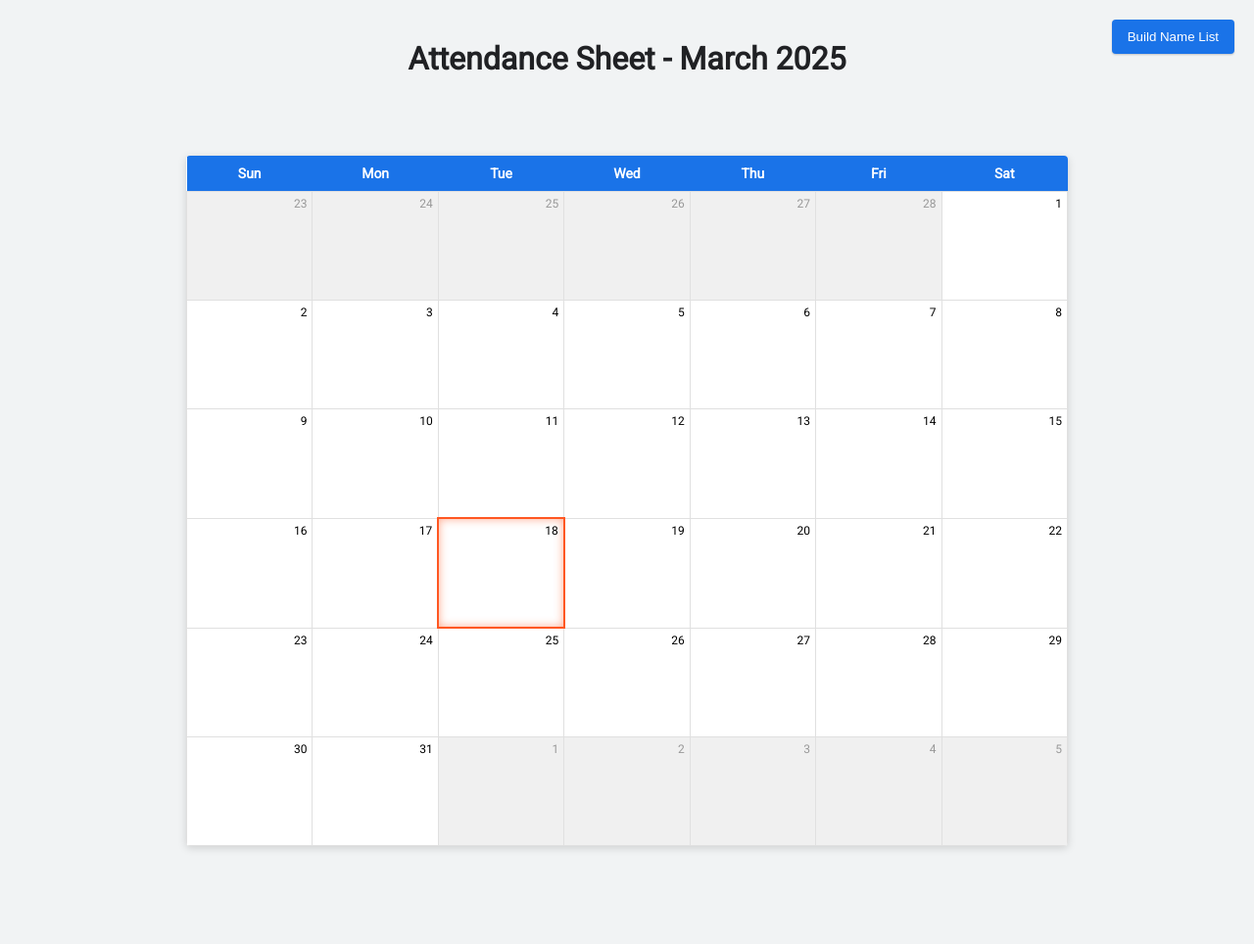
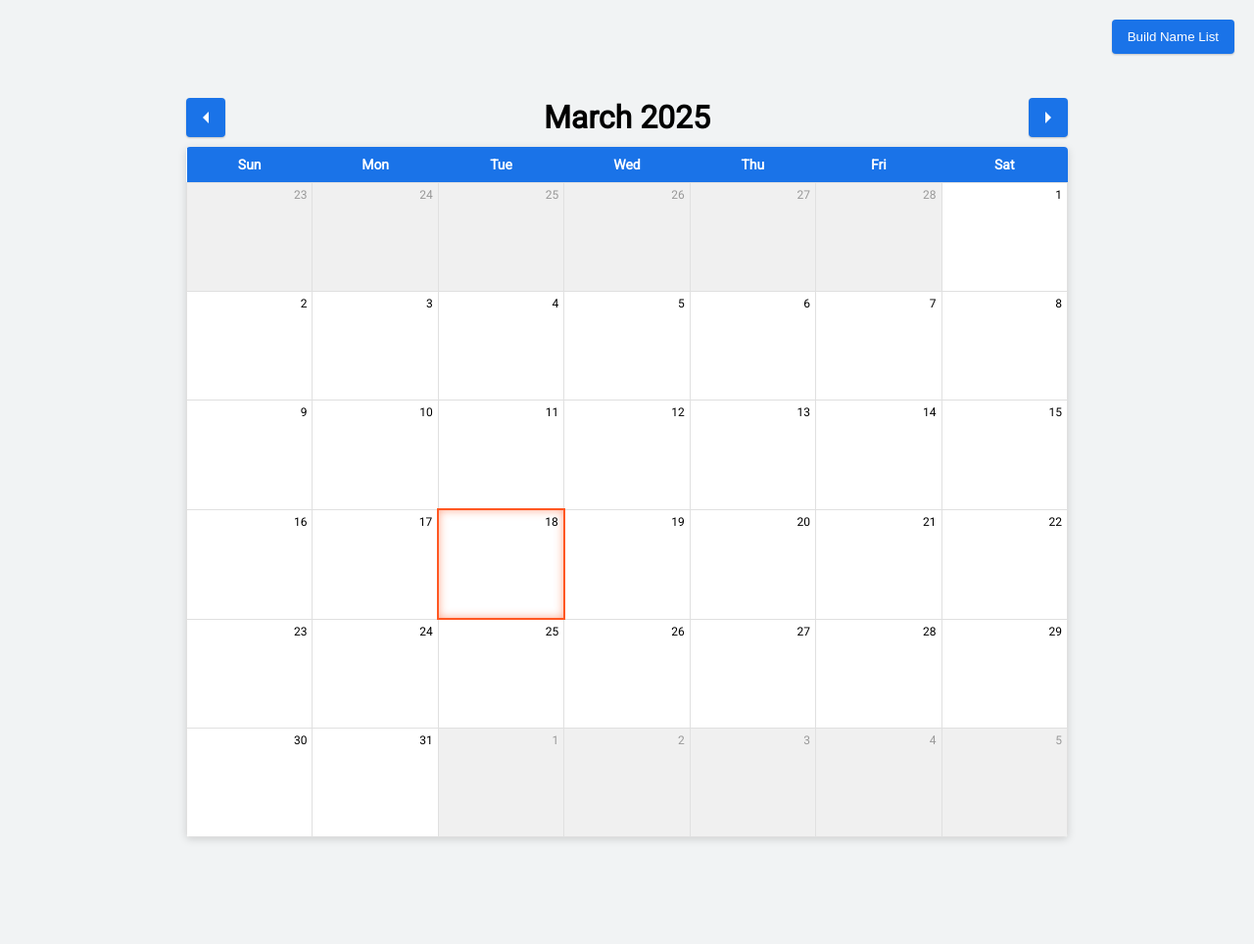
Before and after one commit to lmj8133/sign_in, a Flask app: page / in a window 1280 px wide. Shown: the whole page at 98% size. After the commit the page ends 859 px from the top, so only its background shows below. Run offline with Flask 3, Linux system fonts and the light colour scheme; some libraries are stand-ins or nearby versions.

Commit message:
:art: Add Monthly Jump By Left/Right Arrows

```diff
--- a/templates/index.html
+++ b/templates/index.html
@@ -3,7 +3,7 @@
 <head>
   <meta charset="UTF-8">
   <title>Attendance Sheet - Calendar</title>
-  <!-- Google Fonts (Roboto) for a modern look -->
+  <!-- Google Fonts (Roboto) -->
   <link href="https://fonts.googleapis.com/css2?family=Roboto&display=swap" rel="stylesheet">
   <style>
     body {
@@ -12,12 +12,70 @@
       margin: 0;
       padding: 20px;
     }
-    h1 {
-      text-align: center;
-      color: #202124;
-      margin-bottom: 20px;
+
+    /*
+      Outer container: .calendar-wrapper
+      - Controls the overall calendar area (navigation + table)
+      - Sets max width and centers it
+    */
+    .calendar-wrapper {
+      width: 100%;
+      max-width: 900px;
+      margin: 80px auto; /* originally the calendar table margin, now unified here */
     }
-    /* Build Name List button style (fixed top-right) */
+
+    /*
+      Month navigation bar (#monthNavigation)
+      - Placed inside .calendar-wrapper
+      - justify-content: space-between to position left arrow, title, right arrow
+    */
+    #monthNavigation {
+      display: flex;
+      align-items: center;
+      justify-content: space-between;
+      margin-bottom: 10px; /* spacing between navigation bar and calendar table */
+    }
+
+    /* Common arrow button style */
+    .arrow-button {
+      width: 40px;
+      height: 40px;
+      background-color: #1a73e8;
+      border: none;
+      border-radius: 4px;
+      cursor: pointer;
+      box-shadow: 0 1px 2px rgba(0,0,0,0.2);
+      display: flex;
+      align-items: center;
+      justify-content: center;
+    }
+    .arrow-button:hover {
+      background-color: #1558b0;
+    }
+
+    /* Left arrow (using CSS border trick) */
+    .arrow-button.left::before {
+      content: "";
+      display: inline-block;
+      width: 0;
+      height: 0;
+      border-top: 6px solid transparent;
+      border-bottom: 6px solid transparent;
+      border-left: 6px solid #fff; /* arrow pointing left */
+    }
+
+    /* Right arrow */
+    .arrow-button.right::before {
+      content: "";
+      display: inline-block;
+      width: 0;
+      height: 0;
+      border-top: 6px solid transparent;
+      border-bottom: 6px solid transparent;
+      border-right: 6px solid #fff; /* arrow pointing right */
+    }
+
+    /* Fixed "Build Name List" button at top-right */
     #buildNameListButton {
       position: fixed;
       top: 20px;
@@ -34,11 +92,10 @@
     #buildNameListButton:hover {
       background-color: #1558b0;
     }
-    /* Calendar table styling */
+
+    /* Calendar table style */
     table {
       width: 100%;
-      max-width: 900px;
-      margin: 80px auto;
       background: white;
       border-collapse: collapse;
       box-shadow: 0 2px 8px rgba(0,0,0,0.15);
@@ -59,7 +116,7 @@
       padding: 5px;
       border: 1px solid #e0e0e0;
     }
-    /* Dates outside the current month: background color set to #f0f0f0 */
+    /* Dates not in the current month */
     td.prev-month, td.next-month {
       background-color: #f0f0f0;
       color: #999;
@@ -92,7 +149,8 @@
       border: 2px solid #FF5722;
       box-shadow: inset 0 0 10px rgba(255,87,34,0.5);
     }
-    /* Modal styling */
+
+    /* Modal styles */
     .modal {
       display: none;
       position: fixed;
@@ -148,7 +206,6 @@
     ul li:hover {
       background: #e8eaed;
     }
-    /* Arrange labels and fields side by side */
     .field-row {
       display: flex;
       align-items: center;
@@ -168,14 +225,28 @@
   <script src="https://cdn.socket.io/4.0.1/socket.io.min.js"></script>
 </head>
 <body>
-  <h1 id="calendarTitle">Attendance Sheet - Calendar</h1>
+  <!-- Outer container for the calendar -->
+  <div class="calendar-wrapper">
+    <!-- Month navigation bar -->
+    <div id="monthNavigation">
+      <!-- According to your fix: prevMonthButton uses the right arrow -->
+      <button id="prevMonthButton" class="arrow-button right"></button>
+      <!-- Calendar title -->
+      <h1 id="calendarTitle" style="margin: 0;">Attendance Sheet - Calendar</h1>
+      <!-- nextMonthButton uses the left arrow -->
+      <button id="nextMonthButton" class="arrow-button left"></button>
+    </div>
+
+    <!-- Calendar table -->
+    <table id="calendar">
+      <!-- Dynamically generated -->
+    </table>
+  </div>
+
+  <!-- Fixed button at top-right for building name list -->
   <button id="buildNameListButton">Build Name List</button>
 
-  <table id="calendar">
-    <!-- Calendar will be generated dynamically -->
-  </table>
-
-  <!-- Modal for building the name list -->
+  <!-- Modal: Build name list -->
   <div id="nameListModal" class="modal">
     <div class="modal-content">
       <p>Enter a name to add to the list:</p>
@@ -198,7 +269,7 @@
     </div>
   </div>
 
-  <!-- Modal for check-in selection -->
+  <!-- Modal: Check-in selection -->
   <div id="checkinModal" class="modal">
     <div class="modal-content">
       <p>Select a name to check in for this day:</p>
@@ -222,7 +293,7 @@
     </div>
   </div>
 
-  <!-- Modal for editing a check-in record (for remark editing) -->
+  <!-- Modal: Edit check-in record -->
   <div id="editRecordModal" class="modal">
     <div class="modal-content">
       <p>Edit Check-in Record</p>
@@ -242,7 +313,7 @@
     </div>
   </div>
 
-  <!-- Modal for removing a check-in record (for checkin state only) -->
+  <!-- Modal: Remove check-in record -->
   <div id="removeRecordModal" class="modal">
     <div class="modal-content">
       <p id="removeRecordModalTitle">Remove Record</p>
@@ -254,7 +325,7 @@
   </div>
 
   <script>
-    // Helper: get cumulative added hours for a given user
+    // Helper: get total added hours for a given user
     function getUserAddedHours(name) {
       let user = nameList.find(u => u.name === name);
       return user ? user.added_hours : 0;
@@ -288,7 +359,7 @@
     let checkinData = {};
     let editTarget = null;
 
-    // CheckinRecord class: stores name, day, remark, status, hours, and checkbox status
+    // CheckinRecord class: stores name, day, remark, status, hours, and checkbox
     class CheckinRecord {
       static colorMapping = {};
       constructor(name, day, remark = "", status = null, hours = null, checkbox = 0) {
@@ -387,7 +458,7 @@
       socket.emit("message", { action: "update_names", names: nameList });
     }
 
-    // Global variables for calendar based on baseDate
+    // Global variables
     let baseDate;
     let currentYear = (new Date()).getFullYear();
     let currentMonth = (new Date()).getMonth();
@@ -399,7 +470,6 @@
       baseDate = new Date(firstOfMonth);
       baseDate.setDate(firstOfMonth.getDate() - firstOfMonth.getDay());
     }
-
     initBaseDate();
 
     // Helper: format a date as YYYY-MM-DD
@@ -410,7 +480,7 @@
       return `${year}-${month}-${day}`;
     }
 
-    // Helper: check if a date is today
+    // Check if a date is today
     function isToday(date) {
       const today = new Date();
       return date.getFullYear() === today.getFullYear() &&
@@ -418,11 +488,11 @@
              date.getDate() === today.getDate();
     }
 
-    // Generate calendar based on baseDate (42 days, 6 weeks view)
+    // Generate a 42-day (6-week) calendar based on baseDate
     function generateCalendar() {
       let calendarHTML = "<tr><th>Sun</th><th>Mon</th><th>Tue</th><th>Wed</th><th>Thu</th><th>Fri</th><th>Sat</th></tr>";
 
-      // Determine the main month from the middle of the grid (day 22)
+      // Use the 22nd day in the grid to determine the main month
       let middleDate = new Date(baseDate);
       middleDate.setDate(baseDate.getDate() + 21);
       currentYear = middleDate.getFullYear();
@@ -451,7 +521,7 @@
         }
 
         let dateKey = formatDateKey(cellDate);
-        // Only assign data-day for current-month cells to enable check-in
+        // Only set data-day for current-month cells
         let dataDay = (cellClass.includes("current-month")) ? cellDate.getDate() : "";
 
         calendarHTML += `<td class="${cellClass}" data-date="${dateKey}" data-day="${dataDay}">
@@ -475,7 +545,7 @@
     function updateCalendarTitle(year, month) {
       const monthNames = ["January", "February", "March", "April", "May", "June",
                           "July", "August", "September", "October", "November", "December"];
-      document.getElementById("calendarTitle").innerText = `Attendance Sheet - ${monthNames[month]} ${year}`;
+      document.getElementById("calendarTitle").innerText = `${monthNames[month]} ${year}`;
     }
 
     function updateCalendarCellEvents() {
@@ -517,7 +587,6 @@
                 // Open remove record modal
                 let removeModal = document.getElementById("removeRecordModal");
                 removeModal.querySelector("p").innerText = "Remove Record - " + personName + " (" + tuition + ")";
-                // Confirm removal
                 document.getElementById("confirmRemoveRecord").onclick = () => {
                   let dayVal = this.getAttribute("data-day");
                   socket.emit("message", {
@@ -529,13 +598,12 @@
                   });
                   removeModal.style.display = "none";
                 };
-                // Cancel removal
                 document.getElementById("cancelRemoveRecord").onclick = () => {
                   removeModal.style.display = "none";
                 };
                 removeModal.style.display = "block";
               } else {
-                // Open edit record modal for remark editing
+                // Open edit record modal
                 let editModal = document.getElementById("editRecordModal");
                 editTarget = this;
                 editModal.querySelector("p").innerText = "Edit Check-in Record - " + personName + " (" + tuition + ")";
@@ -551,17 +619,15 @@
       });
     }
 
-    // Initialize calendar
+    // Initialize the calendar
     generateCalendar();
 
-    // Add wheel event listener to calendar for week-based scrolling
+    // Add wheel event to the calendar (scroll by week)
     document.getElementById("calendar").addEventListener("wheel", function(e) {
       e.preventDefault();
       if (e.deltaY > 0) {
-        // Scroll down: next week
         baseDate.setDate(baseDate.getDate() + 7);
       } else {
-        // Scroll up: previous week
         baseDate.setDate(baseDate.getDate() - 7);
       }
       generateCalendar();
@@ -577,7 +643,7 @@
         li.innerText = `${user.name} - ${user.added_hours} hrs`;
         li.style.backgroundColor = CheckinRecord.colorMapping[user.name] || "#ffffff";
         li.addEventListener("click", function() {
-          if (confirm("Do you want to delete " + user.name + " from the list?")) {
+          if (confirm(`Do you want to delete ${user.name} from the list?`)) {
             nameList = nameList.filter(u => u.name !== user.name);
             delete CheckinRecord.colorMapping[user.name];
             updateNameListDisplay();
@@ -727,6 +793,20 @@
       document.getElementById("confirmEditCheckin").style.display = "inline-block";
       editTarget = null;
     });
+
+    // Arrow buttons: switch month
+    document.getElementById("prevMonthButton").addEventListener("click", function() {
+      const newFirstOfMonth = new Date(currentYear, currentMonth - 1, 1);
+      newFirstOfMonth.setDate(newFirstOfMonth.getDate() - newFirstOfMonth.getDay());
+      baseDate = newFirstOfMonth;
+      generateCalendar();
+    });
+    document.getElementById("nextMonthButton").addEventListener("click", function() {
+      const newFirstOfMonth = new Date(currentYear, currentMonth + 1, 1);
+      newFirstOfMonth.setDate(newFirstOfMonth.getDate() - newFirstOfMonth.getDay());
+      baseDate = newFirstOfMonth;
+      generateCalendar();
+    });
   </script>
 </body>
 </html>
```
